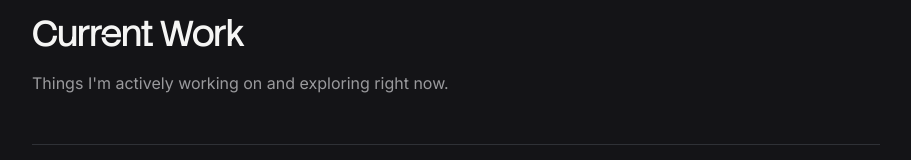
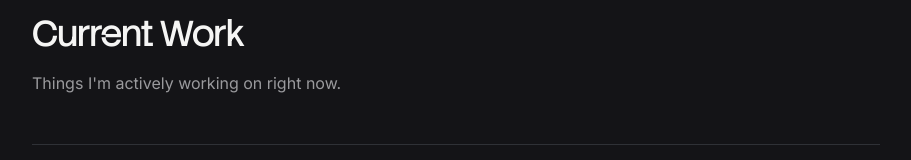
Before and after one commit to neur0n-7/website, a Next.js app: page /current-work in a window 1280 px wide. Shown: the part 135-295 px from the top of the page, without its empty margins (184-1095 px from the left). Built offline with nearby package versions, Linux system fonts and the light colour scheme.

Commit message:
minor wording change

```diff
--- a/src/app/current-work/page.tsx
+++ b/src/app/current-work/page.tsx
@@ -24,7 +24,7 @@ export default function CurrentWorkPage() {
     <div className="mx-auto w-full max-w-4xl px-6 py-20">
       <h1 className="font-heading text-4xl tracking-tight">Current Work</h1>
       <p className="mt-4 max-w-xl leading-relaxed text-muted">
-        Things I'm actively working on and exploring right now.
+        Things I'm actively working on right now.
       </p>
 
       <div className="mt-12 flex flex-col divide-y divide-border border-t border-border">
```
